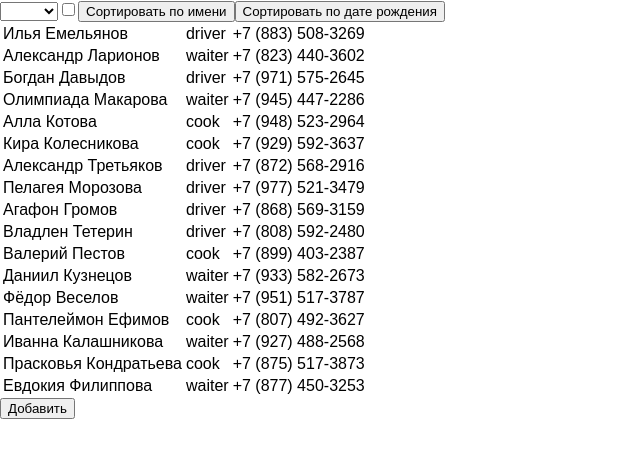
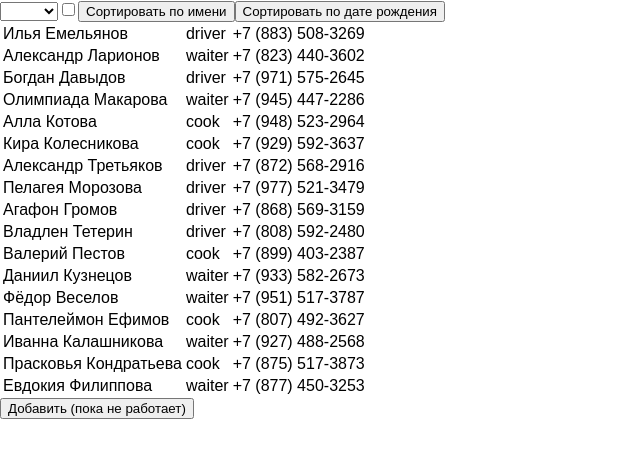
Before and after one commit to alexandrsmirnov93/CRUD-from-react-redux, a React (Create React App) app: page / in a window 1280 px wide. Shown: the top 458 px of the page, without its empty margins (0-640 px from the left). Built offline with nearby package versions, Linux system fonts and the light colour scheme.

Commit message:
Дисклаймер

```diff
--- a/src/containers/AppEmployees.js
+++ b/src/containers/AppEmployees.js
@@ -83,7 +83,7 @@ class AppEmployees extends Component {
                         )}
                     </tbody>
                 </table>
-                <button onClick={this.addUser}>Добавить</button>
+                <button onClick={this.addUser}>Добавить (пока не работает)</button>
             </div>
         );
     }
```
